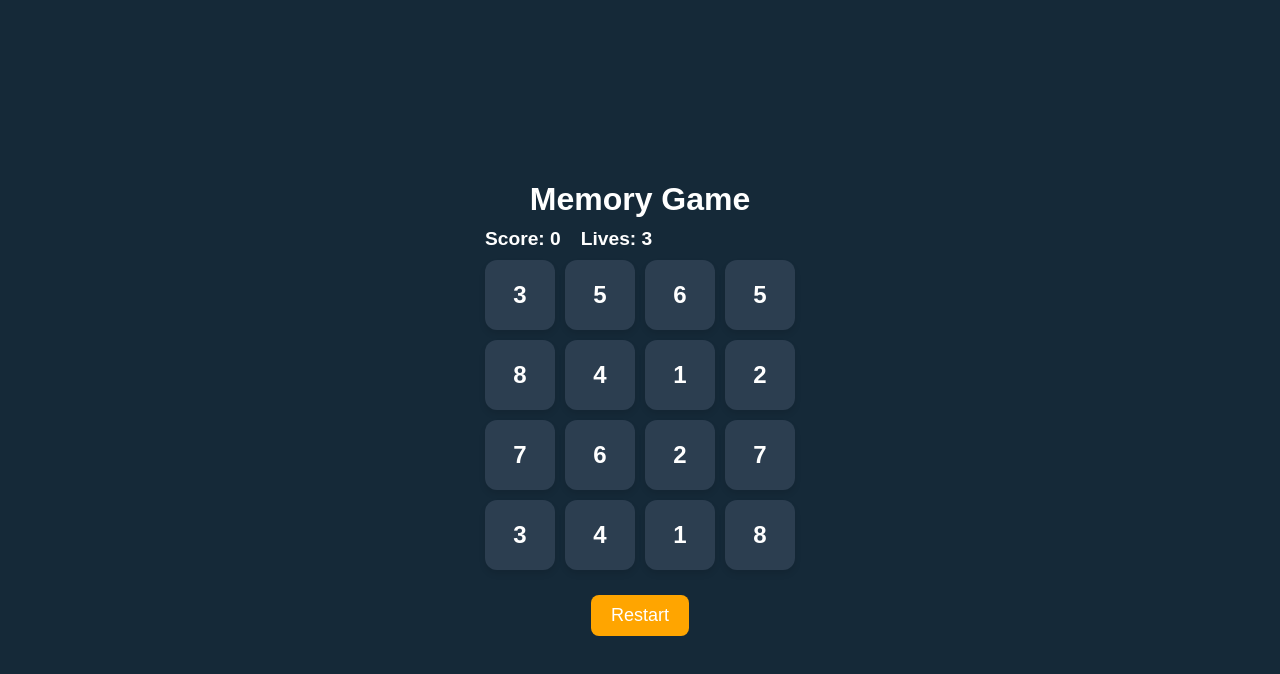
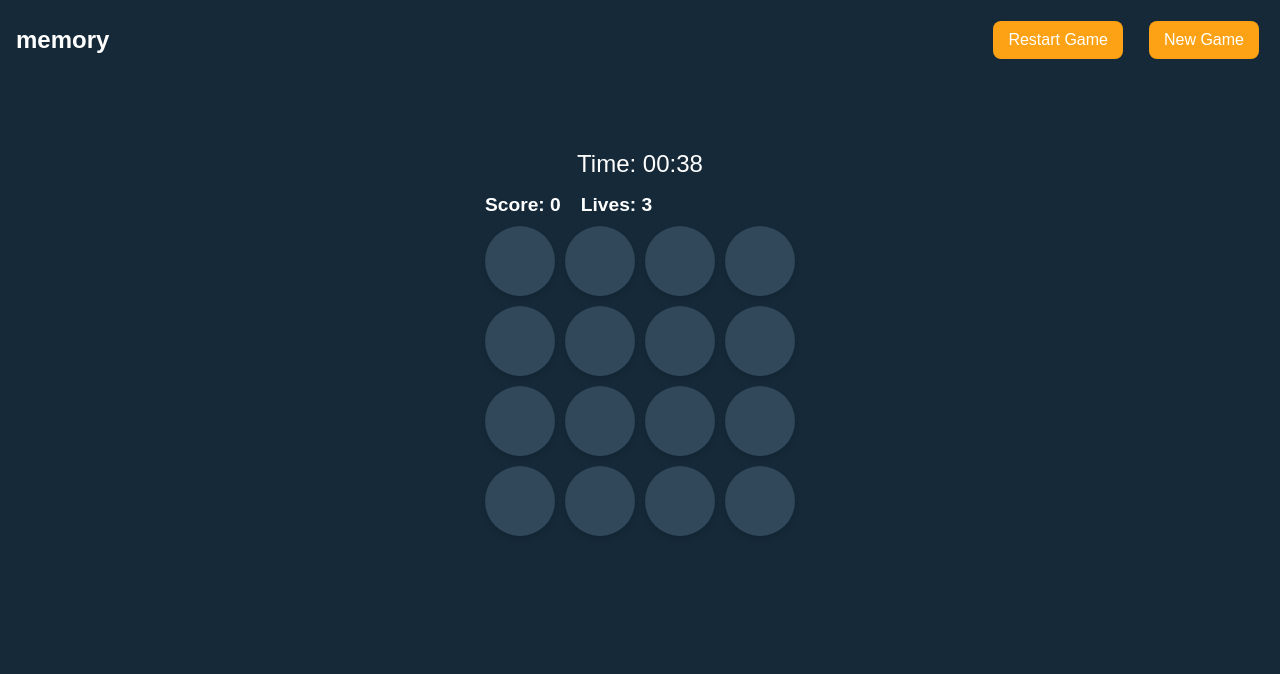
Before and after one commit to nikakakbexs/memory-game2, a React (Vite) app: page / in a window 1280 px wide. Both pictures are taken after a click on the button "START GAME". Shown: the top 674 px of the page. Built offline with nearby package versions, Linux system fonts and the light colour scheme.

Commit message:
adding cards

```diff
--- /dev/null
+++ b/src/Header.css
@@ -0,0 +1,38 @@
+.header {
+  position: fixed;
+  top: 0;
+  left: 0;
+  width: 100%;
+  padding: 16px;
+  background-color: #152938; /* Background so header is visible */
+  box-sizing: border-box;
+  display: flex;
+  justify-content: space-between;
+  align-items: center;
+  z-index: 1000; /* Keep header on top */
+}
+
+.header-left h2 {
+  margin: 0;
+  font-size: 24px;
+  color: white;
+}
+
+.header-buttons {
+  display: flex;
+  gap: 16px;
+}
+
+.header-button {
+  background: #fda214;
+  color: white;
+  border: none;
+  padding: 10px 15px;
+  border-radius: 8px;
+  cursor: pointer;
+  font-size: 16px;
+}
+
+.header-button:hover {
+  background: darkorange;
+}
--- /dev/null
+++ b/src/Header.jsx
@@ -0,0 +1,22 @@
+import React from "react";
+import "./Header.css";
+
+const Header = ({ onRestart, onNewGame }) => {
+  return (
+    <div className="header">
+      <div className="header-left">
+        <h2>memory</h2>
+      </div>
+      <div className="header-buttons">
+        <button className="header-button" onClick={onRestart}>
+          Restart Game
+        </button>
+        <button className="header-button" onClick={onNewGame}>
+          New Game
+        </button>
+      </div>
+    </div>
+  );
+};
+
+export default Header;
--- a/src/Memory.css
+++ b/src/Memory.css
@@ -12,8 +12,6 @@ body {
 body.memory-theme {
   background-color: white !important;
 }
-
-
 
 h1 {
   font-size: 2rem;
@@ -40,7 +38,6 @@ body.memory-theme {
   cursor: pointer;
   font-size: 16px;
   border-radius: 8px;
-    transition: 0.3s;
 }
 
 button.active {
@@ -68,25 +65,33 @@ body.memory-theme {
   justify-content: center;
   font-size: 24px;
   font-weight: bold;
-    border-radius: 12px;
-    background-color: #2c3e50;
-    color: white;
+  border-radius: 50%;
+  background-color: #304859;
+  color: transparent;
   cursor: pointer;
-    transition: 0.3s;
   box-shadow: 0px 4px 6px rgba(0, 0, 0, 0.1);
   user-select: none;
 }
 
-  .card.matched {
-    background-color: #f39c12;
-  }
-
 .card.flipped {
-    background-color: #BCCED9;
+  background-color: #ffffff;
   color: black;
 }
 
-  .card .inner {
+.card.matched {
+  background-color: #f39c12;
+  color: black;
+}
+
+.card .back {
+  display: none;
+}
+
+.card .front {
+  display: block;
+}
+
+.inner {
   display: flex;
   align-items: center;
   justify-content: center;
@@ -111,3 +116,74 @@ body.memory-theme {
 .restart:hover {
   background-color: darkorange;
 }
+.container {
+  width: 100%;
+  min-height: 100vh;
+  background-color: #152938;
+  position: relative;
+  margin-top: 300px;
+}
+
+.timer-display {
+  font-size: 1.5rem;
+  margin-bottom: 16px;
+  color: white;
+  text-align: center;
+}
+
+.card {
+  width: 70px;
+  height: 70px;
+  perspective: 1200px;
+  cursor: pointer;
+  position: relative;
+  transition: transform 0.6s cubic-bezier(0.68, -0.55, 0.265, 1.55);
+}
+
+.inner {
+  width: 100%;
+  height: 100%;
+  transform-style: preserve-3d;
+  transform-origin: center center; /* ensure inner rotates from center */
+  transition: transform 0.6s cubic-bezier(0.68, -0.55, 0.265, 1.55);
+}
+
+.card.flipped .inner {
+  transform: rotateX(180deg);
+}
+
+/* When flipped, mirror the entire card */
+.card.flipped {
+  transform: scaleX(-1);
+}
+
+.front,
+.back {
+  position: absolute;
+  width: 100%;
+  height: 100%;
+  border-radius: 50%;
+  backface-visibility: hidden;
+  display: flex;
+  align-items: center;
+  justify-content: center;
+  font-size: 24px;
+  font-weight: bold;
+  transform-origin: center center; /* center the transform for both faces */
+}
+
+.front {
+  background-color: #ffffff;
+  color: black;
+  transform: rotateX(180deg);
+}
+
+/* Cancel the parent's scaleX(-1) on the front face so numbers appear normal */
+.card.flipped .front {
+  transform: rotateX(180deg) scaleX(-1);
+}
+
+.back {
+  background-color: #304859;
+  color: transparent;
+}
--- a/src/Memory.jsx
+++ b/src/Memory.jsx
@@ -1,4 +1,5 @@
 import { useState, useEffect } from "react";
+import Header from "./Header";
 import "./Memory.css";
 
 const generateCards = (size) => {
@@ -13,21 +14,42 @@ const generateCards = (size) => {
   }));
 };
 
-export default function MemoryGame({ gridSize }) {
+export default function MemoryGame({ gridSize, onNewGame }) {
   const [size] = useState(gridSize);
   const [cards, setCards] = useState(generateCards(size));
   const [flippedCards, setFlippedCards] = useState([]);
   const [lives, setLives] = useState(3);
   const [score, setScore] = useState(0);
+  const [isProcessing, setIsProcessing] = useState(false);
+  const [time, setTime] = useState(40);
 
+  // Reset board when gridSize changes
   useEffect(() => {
     setCards(generateCards(size));
     setLives(3);
     setScore(0);
+    setTime(40);
   }, [size]);
 
+  // Countdown timer effect
+  useEffect(() => {
+    const timerInterval = setInterval(() => {
+      setTime((prevTime) => prevTime - 1);
+    }, 1000);
+    return () => clearInterval(timerInterval);
+  }, []);
+
+  // Automatically restart game when time runs out
+  useEffect(() => {
+    if (time <= 0) {
+      restartGame();
+    }
+  }, [time]);
+
+  // Handle flipped cards logic
   useEffect(() => {
     if (flippedCards.length === 2) {
+      setIsProcessing(true);
       const [first, second] = flippedCards;
       if (cards[first].value === cards[second].value) {
         setCards((prev) =>
@@ -35,7 +57,7 @@ export default function MemoryGame({ gridSize }) {
             i === first || i === second ? { ...card, matched: true } : card
           )
         );
-        setScore(score + 1);
+        setScore((prevScore) => prevScore + 1);
       } else {
         setLives((prevLives) => prevLives - 1);
       }
@@ -46,18 +68,23 @@ export default function MemoryGame({ gridSize }) {
           )
         );
         setFlippedCards([]);
+        setIsProcessing(false);
       }, 1000);
     }
   }, [flippedCards, cards]);
 
   const handleClick = (index) => {
-    if (flippedCards.length < 2 && !cards[index].flipped && !cards[index].matched && lives > 0) {
+    if (isProcessing) return;
+    if (
+      flippedCards.length < 2 &&
+      !cards[index].flipped &&
+      !cards[index].matched &&
+      lives > 0
+    ) {
       setCards((prev) =>
-        prev.map((card, i) =>
-          i === index ? { ...card, flipped: true } : card
-        )
+        prev.map((card, i) => (i === index ? { ...card, flipped: true } : card))
       );
-      setFlippedCards([...flippedCards, index]);
+      setFlippedCards((prev) => [...prev, index]);
     }
   };
 
@@ -66,20 +93,40 @@ export default function MemoryGame({ gridSize }) {
     setLives(3);
     setScore(0);
     setFlippedCards([]);
+    setIsProcessing(false);
+    setTime(40);
+  };
+
+  const formatTime = (seconds) => {
+    const m = Math.floor(seconds / 60)
+      .toString()
+      .padStart(2, "0");
+    const s = (seconds % 60).toString().padStart(2, "0");
+    return `${m}:${s}`;
   };
 
   return (
     <div className="container">
-      <h1 className="title">Memory Game</h1>
+      <Header onRestart={restartGame} onNewGame={onNewGame} />
+
+      <div className="content-wrapper">
+        <div className="timer-display">Time: {formatTime(time)}</div>
+
         <div className="stats">
           <span className="score">Score: {score}</span>
           <span className="lives">Lives: {lives}</span>
         </div>
-      <div className="game-board" style={{ gridTemplateColumns: `repeat(${size}, 1fr)` }}>
+
+        <div
+          className="game-board"
+          style={{ gridTemplateColumns: `repeat(${size}, 1fr)` }}
+        >
           {cards.map((card) => (
             <div
               key={card.id}
-            className={`card ${card.flipped ? "flipped" : ""} ${card.matched ? "matched" : ""}`}
+              className={`card ${card.flipped ? "flipped" : ""} ${
+                card.matched ? "matched" : ""
+              }`}
               onClick={() => handleClick(card.id)}
             >
               <div className="inner">
@@ -89,8 +136,6 @@ export default function MemoryGame({ gridSize }) {
             </div>
           ))}
         </div>
-      <div className="controls">
-        <button onClick={restartGame} className="restart">Restart</button>
       </div>
     </div>
   );
--- a/src/StartPage.css
+++ b/src/StartPage.css
@@ -1,5 +1,5 @@
 body {
-    font-family: 'Roboto', sans-serif;
+  font-family: "Roboto", sans-serif;
   margin: 0;
   padding: 0;
   background-color: #152938;
@@ -9,7 +9,6 @@ body {
 body.startpage-theme {
   background-color: #152938 !important;
 }
-
 
 .app-container {
   display: flex;
@@ -27,7 +26,7 @@ body.startpage-theme {
 }
 
 .settings-container {
-    background: #FCFCFC;
+  background: #fcfcfc;
   width: 500px;
   padding: 40px;
   border-radius: 20px;
@@ -42,16 +41,16 @@ body.startpage-theme {
 .SelectThemeh3 {
   position: relative;
   right: 190px;
-    color: #7191A5;
+  color: #7191a5;
   font-size: 16px;
   font-weight: 600;
   text-transform: uppercase;
 }
 
-.GridSizeh3{
+.GridSizeh3 {
   position: relative;
   right: 210px;
-    color: #7191A5;
+  color: #7191a5;
   font-size: 16px;
   font-weight: 600;
   text-transform: uppercase;
@@ -81,23 +80,23 @@ body.startpage-theme {
 }
 
 .inactive {
-    background: #DCE2E9;
+  background: #dce2e9;
   color: #304859;
 }
 
 .inactive:hover {
-    background: #6395B8;
+  background: #6395b8;
   color: white;
 }
 
 .start-btn {
   margin-top: 20px;
-    background: #FDA214;
+  background: #fda214;
   color: white;
-    width: 100%;
+  width: 500px;
   font-size: 22px;
   padding: 15px;
-    border: 2px solid #FDA214;
+  border: 2px solid #fda214;
   border-radius: 30px;
   font-weight: 700;
   text-transform: uppercase;
--- a/src/StartPage.jsx
+++ b/src/StartPage.jsx
@@ -12,7 +12,7 @@ function StartPage() {
   };
 
   return gameStarted ? (
-    <MemoryGame gridSize={gridSize} />
+    <MemoryGame gridSize={gridSize} onNewGame={() => setGameStarted(false)} />
   ) : (
     <div className="app-container">
       <h1 className="game-title">Memory Game</h1>
@@ -51,10 +51,11 @@ function StartPage() {
             </button>
           </div>
         </div>
-
-        <button className="start-btn" onClick={handleStartGame}>
-          Start Game
-        </button>
+        <div className="start-btn-container">
+          <button className="start-btn" onClick={handleStartGame}>
+            Start Game
+          </button>
+        </div>
       </div>
     </div>
   );
```
Lines whose indentation alone changed are shown as unchanged.
